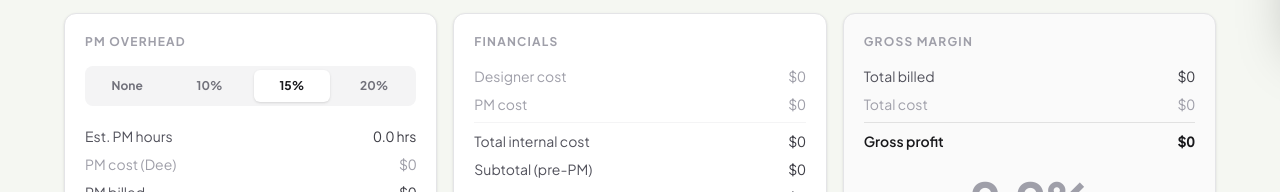
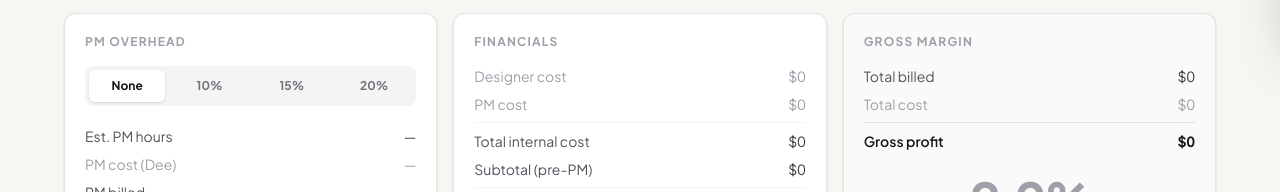
Before and after one commit to lhbidesign/project-estimator, a React (Vite) app: page / in a window 1280 px wide. Shown: the part 760-952 px from the top of the page. Built offline with nearby package versions, Linux system fonts and the light colour scheme.

Commit message:
Default PM fee to None (0%) instead of 15%

```diff
--- a/src/App.jsx
+++ b/src/App.jsx
@@ -49,7 +49,7 @@ export default function App() {
   const [clientId,           setClientId]           = useState('')
   const [contact,            setContact]            = useState('')
   const [projectDesigner,    setProjectDesigner]    = useState('stef')
-  const [pmPercent,          setPmPercent]          = useState(15)
+  const [pmPercent,          setPmPercent]          = useState(0)
   const [projectRate,        setProjectRate]        = useState(150)
   const [hideHours,          setHideHours]          = useState(false)
   const [hideRate,           setHideRate]           = useState(false)
@@ -139,7 +139,7 @@ export default function App() {
     setProjectDescription(est.projectDescription ?? '')
     setContact(est.contact ?? '')
     setProjectDesigner(est.projectDesigner ?? 'stef')
-    setPmPercent(est.pmPercent ?? 15)
+    setPmPercent(est.pmPercent ?? 0)
     setEstimateDate(est.estimateDate ?? new Date().toISOString().slice(0, 10))
     setEstimateNumber(est.estimateNumber ?? getNextEstimateNumber())
     setProjectRate(est.projectRate ?? 150)
@@ -173,7 +173,7 @@ export default function App() {
     setClientId('')
     setContact('')
     setProjectDesigner('stef')
-    setPmPercent(15)
+    setPmPercent(0)
     setProjectRate(150)
     setHideHours(false)
     setHideRate(false)
```
